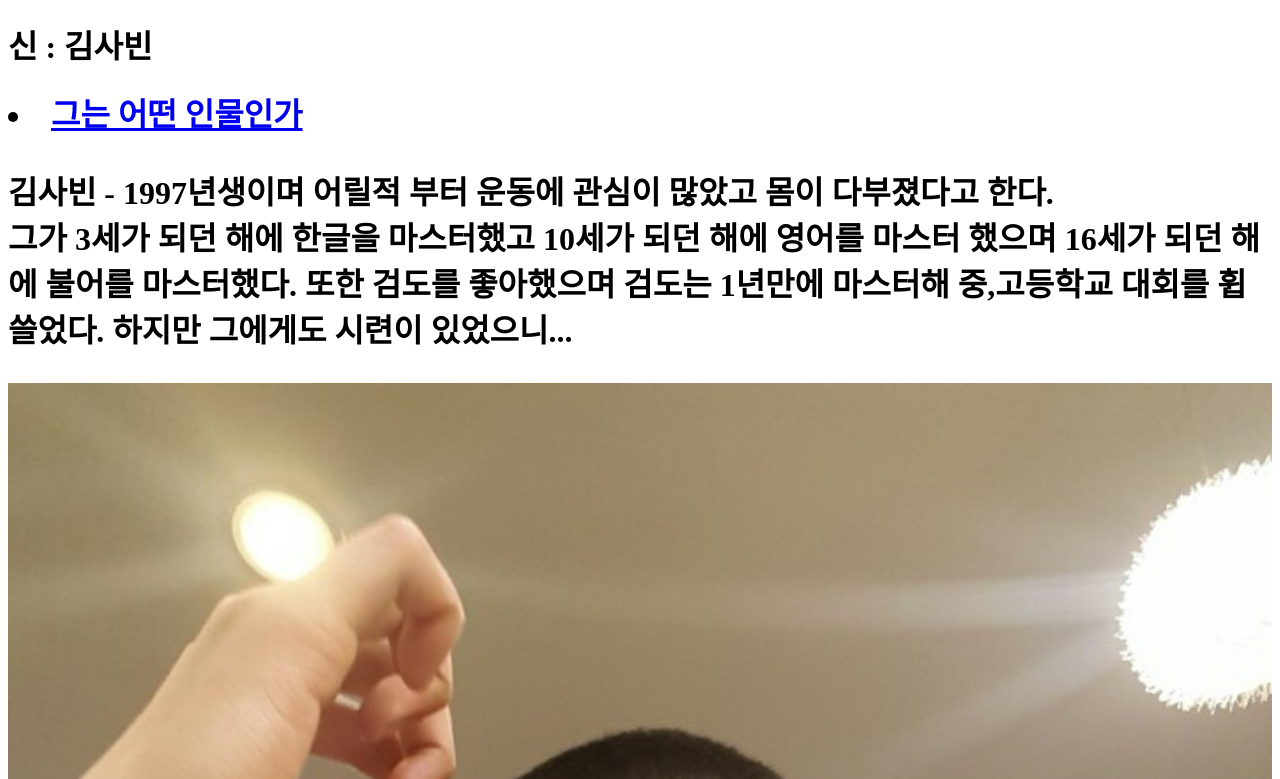
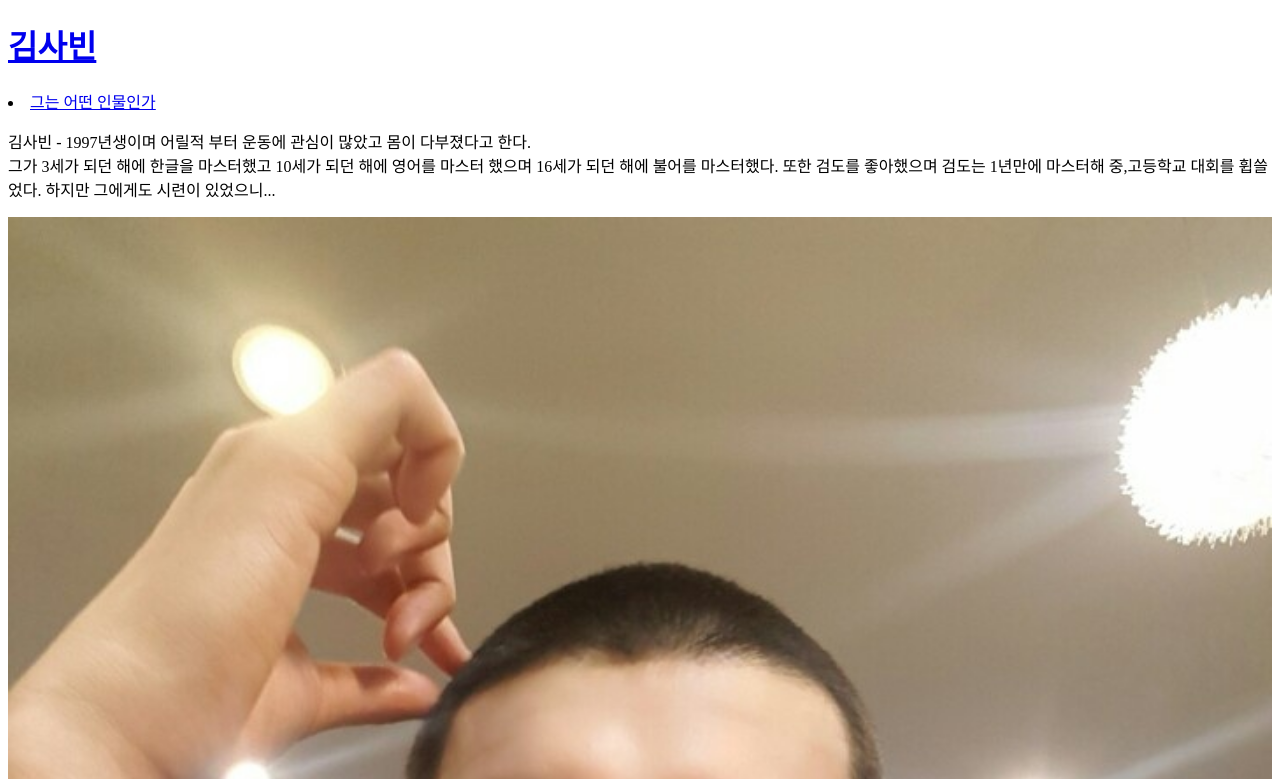
Before and after one commit to youseunghun1/friend11, a plain HTML site: page 김사빈.html in a window 1280 px wide. Shown: the top 779 px of the page. Drawn offline with Linux system fonts and the light colour scheme.

Commit message:
Update 김사빈.html

```diff
--- a/김사빈.html
+++ b/김사빈.html
@@ -4,7 +4,7 @@
   <title>김사빈</title>
   <meta charset="utf-8">
   <body>
-    <h1>신 : 김사빈<h1>
+    <h1><a href="index.html">김사빈</a></h1>
 
         <li><a href="김사빈.html">그는 어떤 인물인가</a></li>
 
```
